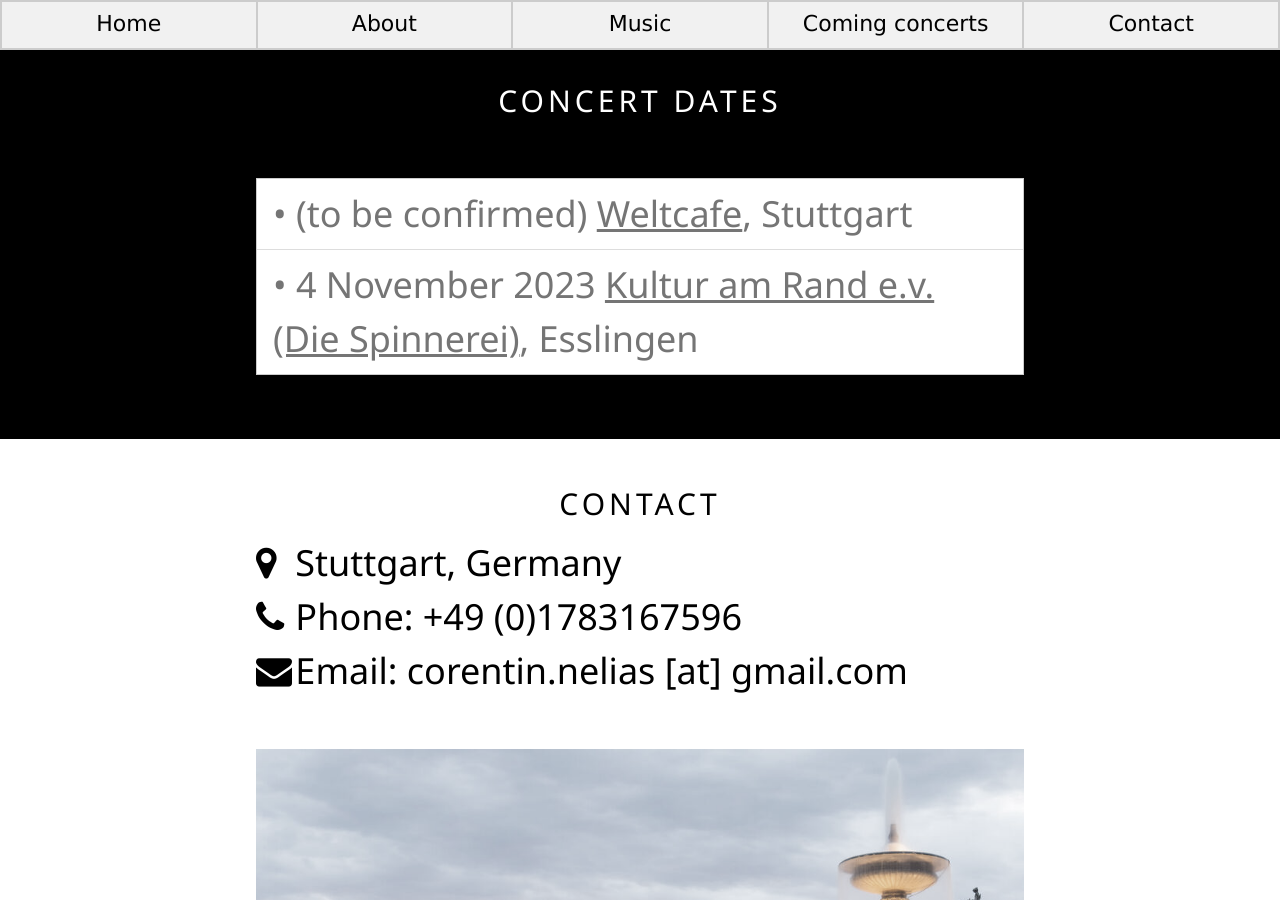
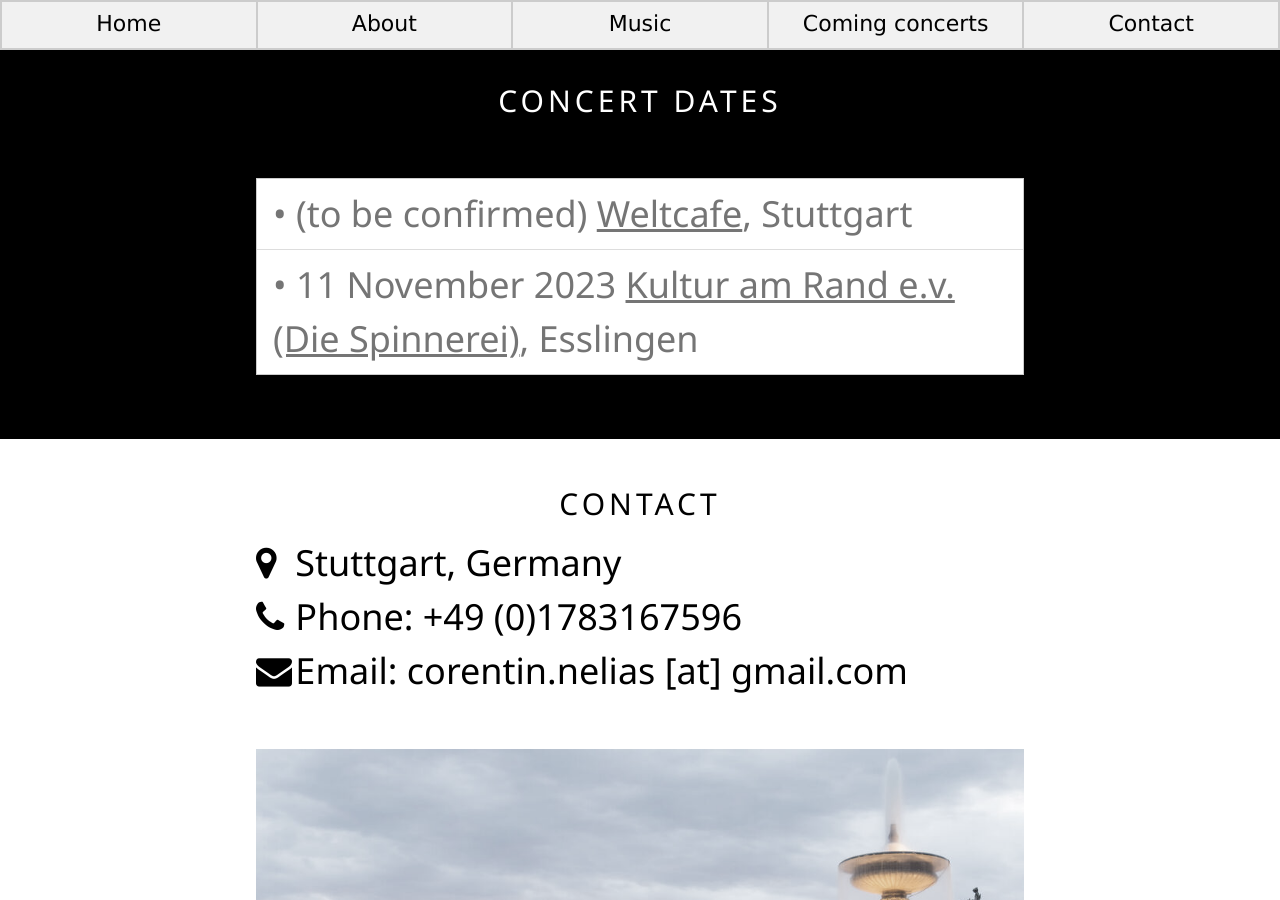
Before and after one commit to Trio-Nelias/Trio-Nelias.io, a Jekyll site: the page built from index.html, in a window 1280 px wide and 900 px high, scrolled down 1781 px. Built offline with Jekyll 4.4.1, drawn with Linux system fonts in a browser that asks for light colours.

Commit message:
Update gigs.yml

```diff
--- a/_data/gigs.yml
+++ b/_data/gigs.yml
@@ -2,6 +2,6 @@
   place : Weltcafe
   adress : ", Stuttgart"
 
-- date : 4 November 2023
+- date : 11 November 2023
   place : Kultur am Rand e.v. (Die Spinnerei)
   adress : ", Esslingen"
```
